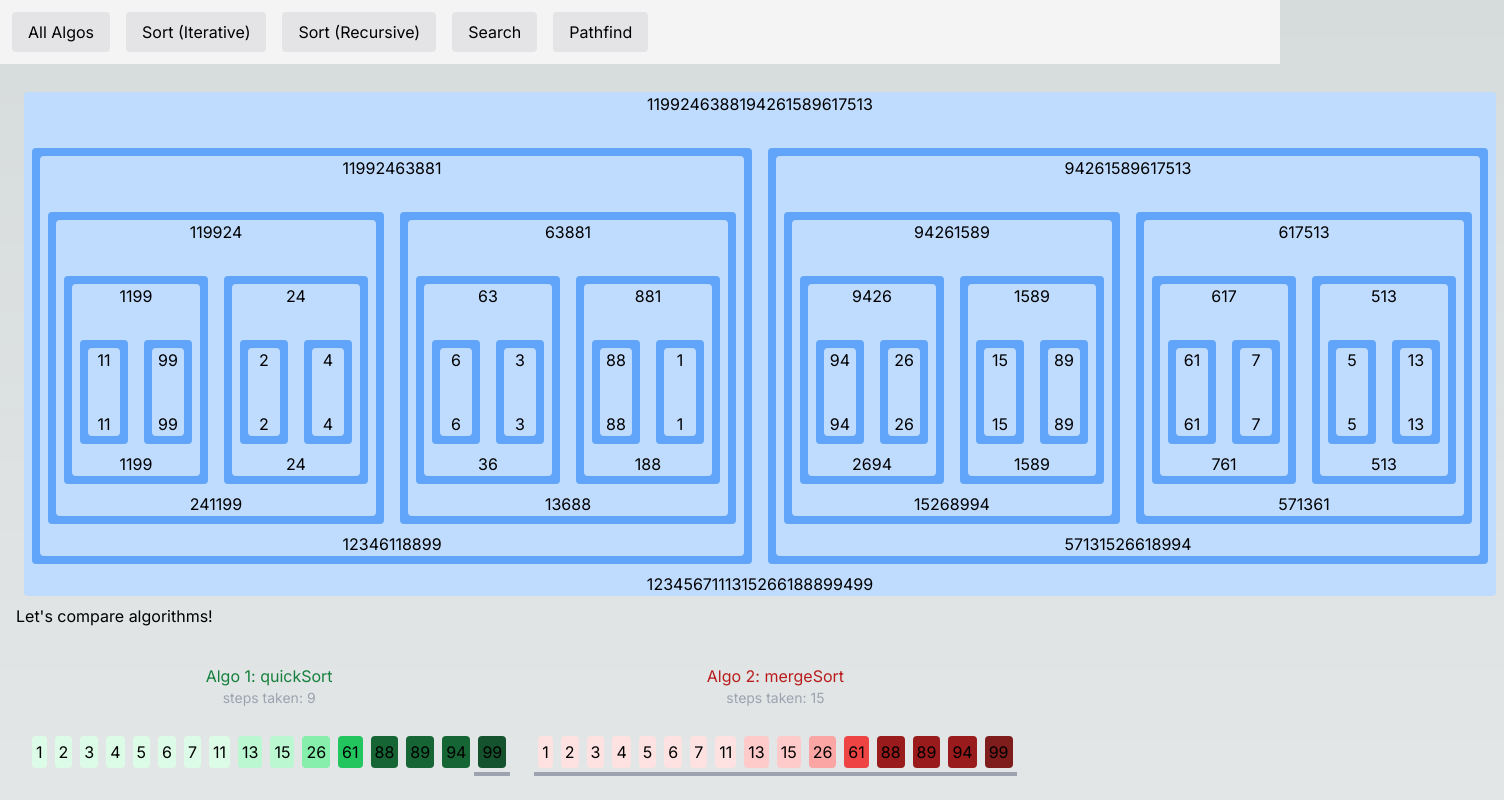
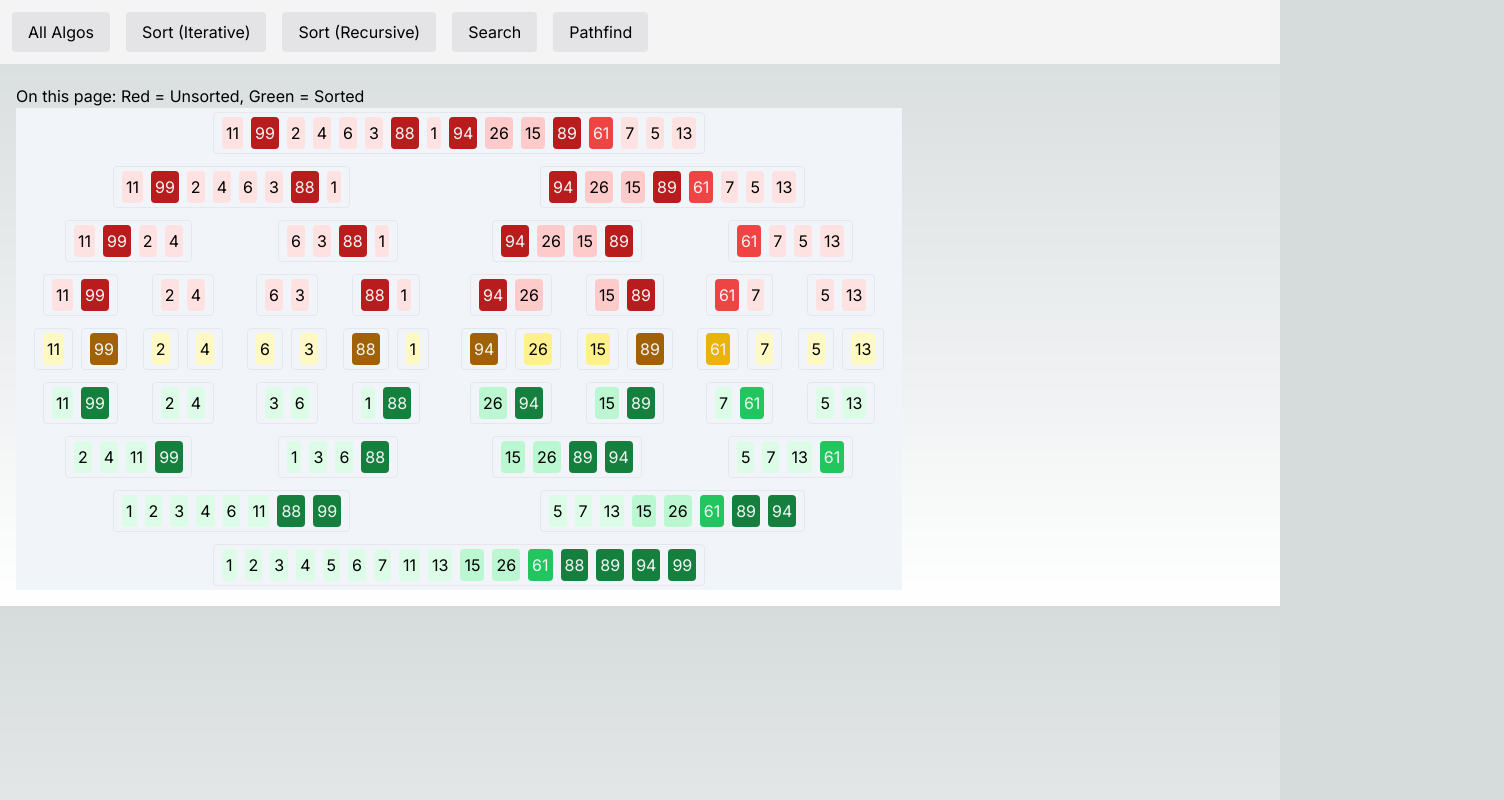
Before and after one commit to yablochko8/algo-visualize, a Next.js app: page /sort-recursive in a window 1280 px wide. Shown: the top 800 px of the page, 1504 px wide, since content can reach past the window. Built offline with nearby package versions, Linux system fonts and the light colour scheme.

Commit message:
sort-recursive page now visualizing MergeSort

```diff
--- a/src/app/sort-recursive/page.tsx
+++ b/src/app/sort-recursive/page.tsx
@@ -1,10 +1,6 @@
 "use client"
 
 import React, { useEffect, useState } from "react";
-import { bubbleSort } from "@/algorithms/bubbleSort";
-import { selectionSort } from "@/algorithms/selectionSort";
-import { mergeSortVariant } from "@/algorithms/mergeSortVariant";
-import { insertionSort } from "@/algorithms/insertionSort";
 import { quickSort } from "@/algorithms/quickSort";
 import { mergeSort } from "@/algorithms/mergeSort";
 import { ShowGraph } from "../../components/ShowGraph"
@@ -73,17 +69,12 @@ const normalizedElement = (element: number, array: number[]) => {
 
 
 
-
-
-
-
-
 }
 
 
 
 export default function Home() {
-  const algos = [quickSort, mergeSort]
+  const algos = [mergeSortNodeVis, mergeSortNodeVis]
 
   const [algoResults, setAlgoResults] = useState<number[][][]>(initiateAlgoResults(algos.length))
   const [algoStats, setAlgoStats] = useState<algoStats[]>(initiateAlgoStats(algos.length))
@@ -105,7 +96,7 @@ export default function Home() {
   useEffect(() => {
     for (let i = 0; i < algos.length; i++) {
       const algoFunction = algos[i]
-      algoFunction(algoResults[i][0], captureInterstepSnapsot, i)
+      const algoResults = algoFunction(INITIAL_ARRAY)
     }
   }, [])
 
@@ -114,74 +105,9 @@ export default function Home() {
 
   return (
     <div>
+      <h2>On this page: Red = Unsorted, Green = Sorted</h2>
+
       <ShowGraph node={testValues.graph} />
-      <h2>Let's compare algorithms!</h2>
-      <br />
-      <div className="flex flex-row">
-        {algoResults.map((algoResultSet, algoNum) => {
-          const algoColor = algoColors[algoNum % algoColors.length]
-          return (
-            <>
-              <div className="flex flex-col m-3">
-                <div className={`flex flex-row justify-center text-${algoColor}-700`}>
-                  Algo {algoNum + 1}: {algos[algoNum].name}
-                </div>
-                <div className={`flex flex-row justify-center text-gray-400 text-sm`}>
-                  steps taken: {algoStats[algoNum].stepsTaken}
-                </div>
-
-
-                {algoResultSet.map((singleArray, testCycleNum) => {
-                  // testCycleNum is 0 for most recent, 1 for second most recent etc
-                  // a testCycle of number 3 (ie 4th result) in a set of length 4 will
-                  // NOT have an antecedent. Hence testCycle needs to be at smaller
-                  // than length - 1
-                  const testHasAntecedent = (testCycleNum < algoResults[algoNum].length - 1)
-
-                  return (
-                    <>
-                      <br />
-                      <div className="flex flex-row">
-
-                        {singleArray.map((element, elementIndex) => {
-                          const normElement = normalizedElement(element, singleArray)
-
-                          const elementHasChanged = (testHasAntecedent && algoResultSet[testCycleNum][elementIndex] != algoResultSet[testCycleNum + 1][elementIndex])
-
-                          return (
-                            <>
-                              <div className="flex flex-col">
-
-                                <div className={`flex flex-row justify-center m-1 p-1 bg-${algoColor}-${normElement}00 rounded`}>
-                                  {element}
-                                </div>
-                                <div className={`flex flex-row h-1 ${elementHasChanged ? "bg-gray-400" : ""}`}>
-                                </div>
-                                <div className="flex flex-row h-5">
-
-                                </div>
-                              </div>
-
-                            </>
-                          )
-                        })}
-                      </div>
-                      <br />
-                    </>
-                  )
-                }
-                )
-                }
-
-              </div>
-
-            </>
-
-          )
-        })}
-
-      </div>
-
 
 
 
--- a/src/components/ShowArray.tsx
+++ b/src/components/ShowArray.tsx
@@ -1,3 +1,31 @@
+
+// all classes of BG color I expect to call from Tailwind:
+// bg-green-50 bg-green-100 bg-green-200 bg-green-300 bg-green-400 bg-green-500
+// bg-green-600 bg-green-700 bg-green-800 bg-green-900
+//
+// bg-red-50 bg-red-100 bg-red-200 bg-red-300 bg-red-400 bg-red-500
+// bg-red-600 bg-red-700 bg-red-800 bg-red-900
+//
+// bg-yellow-50 bg-yellow-100 bg-yellow-200 bg-yellow-300 bg-yellow-400 bg-yellow-500
+// bg-yellow-600 bg-yellow-700 bg-yellow-800 bg-yellow-900
+//
+// bg-blue-50 bg-blue-100 bg-blue-200 bg-blue-300 bg-blue-400 bg-blue-500
+// bg-blue-600 bg-blue-700 bg-blue-800 bg-blue-900
+//
+// bg-slate-50 bg-slate-100 bg-slate-200 bg-slate-300 bg-slate-400 bg-slate-500
+// bg-slate-600 bg-slate-700 bg-slate-800 bg-slate-900
+//
+// text-green-700
+// text-red-700
+// text-yellow-700
+// text-blue-700
+// text-slate-700
+//
+// Context: In Tailwind CSS, the JIT (Just-In-Time) mode needs to know all the classes
+// that will be used in the project at build time. When you dynamically generate class
+// names in JavaScript, Tailwind might not be able to see those classes and therefore
+// doesn't generate the necessary CSS.
+
 
 type ShowArrayProps = {
     array: number[],
@@ -6,10 +34,10 @@ type ShowArrayProps = {
 }
 
 
-const normalizedElement = (element: number, array: number[]) => {
-    const realNum = element / Math.max(...array)
+const normalizedElement = (element: number, arrayMin: number = 0, arrayMax: number = 100) => {
+    const realNum = (element - arrayMin) / arrayMax
     const minOutput = 1
-    const maxOutput = 9
+    const maxOutput = 8
 
     return Math.floor(realNum * (maxOutput - minOutput)) + minOutput
 }
@@ -18,25 +46,39 @@ const normalizedElement = (element: number, array: number[]) => {
 export const ShowArray = (props: ShowArrayProps) => {
     const thisArray = props.array
     const prevArray = props.prevArray
-    const cellColor = props.color ? props.color : "slate"
+    const cellColor = props.color ? props.color : "yellow"
+    const arrayMax = Math.max(...props.array)
+    const arrayMin = Math.min(...props.array)
+
 
     return (
         <>
             {thisArray.map((element, elementIndex) => {
-                const normElement = normalizedElement(element, thisArray)
+                const normElement = normalizedElement(element)
 
                 const elementHasChanged = (prevArray && thisArray[elementIndex] != prevArray[elementIndex])
+
+                const prevArrayPassed = !!prevArray
+
+                const textColor = (normElement > 4) ? "text-gray-100" : "text-black"
 
                 return (
                     <>
                         <div className="flex flex-col">
 
-                            <div className={`flex flex-row justify-center m-1 p-1 bg-${cellColor}-${normElement}00 rounded`}>
+                            <div className={`flex flex-row justify-center mx-1 p-1 bg-${cellColor}-${normElement}00 rounded ${textColor}`}>
                                 {element}
                             </div>
-                            <div className={`flex flex-row h-1 ${elementHasChanged ? "bg-gray-400" : ""}`}>
-                            </div>
-                            <div className="flex flex-row h-5">
+                            <div>
+                                {prevArrayPassed ? (
+                                    <>
+                                        <div className={`flex flex-row h-1 ${elementHasChanged ? "bg-gray-400" : ""}`}>
+                                        </div>
+                                        <div className="flex flex-row h-3">
+                                        </div>
+                                    </>
+                                ) : null}
+
 
                             </div>
                         </div>
--- a/src/components/ShowGraph.tsx
+++ b/src/components/ShowGraph.tsx
@@ -1,33 +1,51 @@
 import { Node } from "@/algorithms/mergeSortTreeVis"
+import { ShowArray } from "./ShowArray"
 
 
 
-const childClassName = "flex flex-col bg-blue-400 rounded m-2 justify-center"
 
 export const ShowGraph = ({ node }: { node: Node }) => {
-    return (
-        <div>
-            <div className="flex flex-col bg-blue-200 rounded m-2 justify-center">
-                <div className="flex flex-row justify-center"> {node.unsortedArray} </div>
-                <br />
-                <div className="flex flex-row justify-center">
-                    <div className={childClassName}>
-                        {node.leftChild ? <ShowGraph node={node.leftChild} /> : <div />}
+
+    const rowClass = "flex flex-row justify-center py-1"
+    const classWithinRowForArray = "flex justify-center p-1 rounded border" // This does not need to contain flex-row
+    const columnClass = "flex flex-col bg-slate-100 px-0.5"
+
+    if (!node.leftChild || !node.rightChild)
+        return (
+            <div className={columnClass}>
+                <div className={rowClass}>
+                    <div className={classWithinRowForArray}>
+                        <ShowArray array={node.sortedArray} />
                     </div>
-                    <div className={childClassName}>
-                        {node.rightChild ? <ShowGraph node={node.rightChild} /> : <div />}
-                    </div>
-                </div>
-                <div className="flex flex-row justify-center">
-                    {node.sortedArray}
 
                 </div>
             </div>
 
+        )
 
 
+    else
+        return (
+            <div className={columnClass}>
+                <div className={rowClass}>
+                    <div className={classWithinRowForArray}>
+                        <ShowArray array={node.unsortedArray} color="red" />
+                    </div>
+                </div>
+                <div className={rowClass}>
+                    <div className={columnClass}>
+                        {node.leftChild ? <ShowGraph node={node.leftChild} /> : <div />}
+                    </div>
+                    <div className={columnClass}>
+                        {node.rightChild ? <ShowGraph node={node.rightChild} /> : <div />}
+                    </div>
+                </div>
+                <div className={rowClass}>
+                    <div className={classWithinRowForArray}>
 
-
-        </div>
-    )
+                        <ShowArray array={node.sortedArray} color="green" />
+                    </div>
+                </div>
+            </div>
+        )
 }
```
